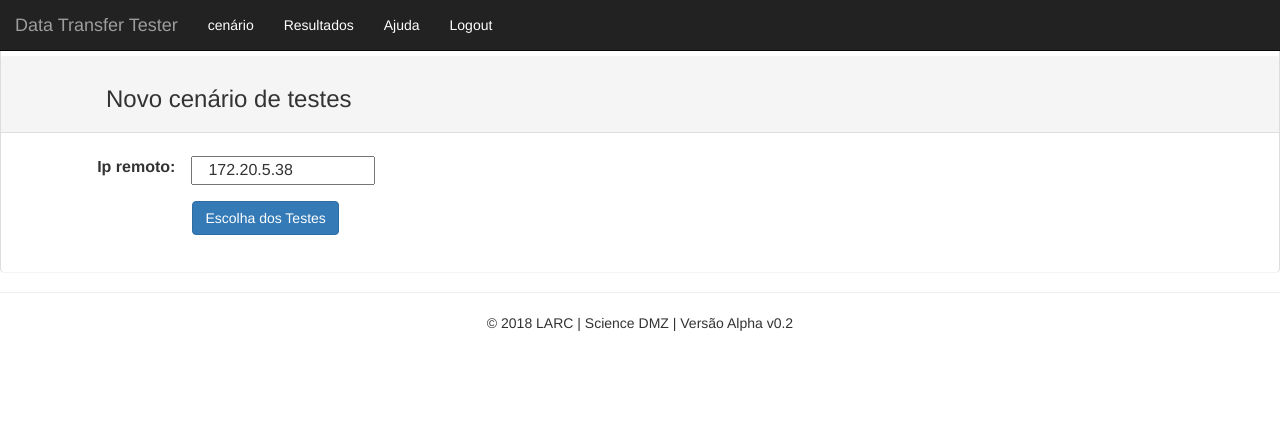
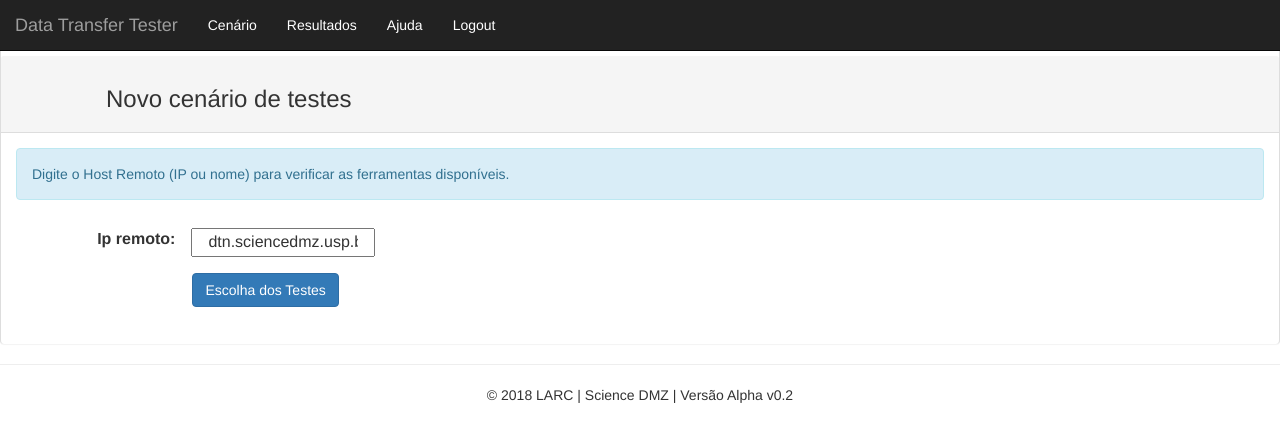
Before and after one commit to dinomagri/data-transfer-tester, a Django app: page /scenarios/ in a window 1280 px wide. Shown: the top 442 px of the page. Run offline with Django 3.2, Linux system fonts and the light colour scheme; the visitor is signed in with stand-in values (Sample User, id 1); parts of the project's set-up code (start-up, migrations or seed data) failed here and were passed over; some libraries are stand-ins or nearby versions.

Commit message:
FIX FDT, a ferramenta faz o download agora, e o servidor inicia automaticamente via DTT, além dsso foram ajustados alguns textos da interface

```diff
--- a/portalsdmz/scenarios/form.py
+++ b/portalsdmz/scenarios/form.py
@@ -17,7 +17,7 @@ class ScenarioForm(forms.Form):
 		nome 		= forms.CharField(max_length = 120, initial='Teste', widget=forms.TextInput(attrs={'class': 'col-sm-5'}))
 		data 		= forms.DateTimeField(initial = datetime.datetime.now(), widget=forms.HiddenInput())
 		tamanho 	= forms.ChoiceField(choices=SIZE_CHOICES, widget=forms.Select(attrs={'class': 'col-sm-5'}))
-		ip_remoto	= forms.CharField(max_length = 120, initial = '172.20.5.38', widget=forms.HiddenInput())
+		ip_remoto	= forms.CharField(max_length = 120, initial = 'dtn.sciencedmz.usp.br', widget=forms.HiddenInput())
 		limite		= forms.IntegerField(initial = 1, min_value=1, max_value=10, widget=forms.NumberInput(attrs={'class': 'col-sm-5'}))
 		destino		= forms.CharField(max_length = 120, initial = 'dados/area-teste', widget=forms.TextInput(attrs={'class': 'col-sm-5'}))
 		origem		= forms.CharField(max_length = 120, initial = 'dados/area-teste', widget=forms.TextInput(attrs={'class': 'col-sm-5'}))
@@ -81,4 +81,4 @@ class ScenarioForm(forms.Form):
 
 class ScenarioForminit(forms.Form):
 
-		ip_remoto	= forms.CharField(max_length = 120, initial = '172.20.5.38', widget=forms.TextInput(attrs={'class': 'col-sm-5'}))
+		ip_remoto	= forms.CharField(max_length = 120, initial = 'dtn.sciencedmz.usp.br', widget=forms.TextInput(attrs={'class': 'col-sm-5'}))
--- a/portalsdmz/scenarios/form1.py
+++ b/portalsdmz/scenarios/form1.py
@@ -2,4 +2,4 @@ from django import forms
 
 class ScenarioForminit(forms.Form):
 
-		ip_remoto	= forms.CharField(max_length = 120, initial = '172.20.5.38', widget=forms.TextInput(attrs={'class': 'col-sm-5'}))
+		ip_remoto	= forms.CharField(max_length = 120, initial = 'dtn.sciencedmz.usp.br', widget=forms.TextInput(attrs={'class': 'col-sm-5'}))
--- a/portalsdmz/scenarios/templates/scenarios/newscenarioinit.html
+++ b/portalsdmz/scenarios/templates/scenarios/newscenarioinit.html
@@ -4,6 +4,7 @@
 	<div class="panel panel-default">
 		<div class="panel-heading"><h3>Novo cenário de testes</h3></div>
 			<div class="panel-body">
+				<div class="alert alert-info"> Digite o Host Remoto (IP ou nome) para verificar as ferramentas disponíveis.</div>
 					<form class="form-horizontal" action='' method = 'POST' id = "loadscenario">
 						{% csrf_token %}
 						  		<table class="table table-form">
--- a/portalsdmz/scenarios/views.py
+++ b/portalsdmz/scenarios/views.py
@@ -1,6 +1,6 @@
 from django.views import generic
 from whichcraft import which
-
+import os
 import subprocess
 
 import datetime
@@ -116,9 +116,11 @@ class newScenario(generic.FormView):
 			form = self.get_form(form_class)
 			context = self.get_context_data(**kwargs)
 			context['form'] = form
+			caminho = os.getcwd()
+			print(caminho)
 #envio do arquivo para maquina remota
 			print("Iniciando envio de script")
-			cmd = 'scp /home/admin/data-transfer-tester/check_tools.sh sdmz@' + IP + ':/tmp/'
+			cmd = 'scp /home/admin/data-transfer-tester/script.py sdmz@' + IP + ':/tmp/'
 			remotescp = subprocess.check_output(cmd, shell=True)
 			# print remotescp
 			ipp = getIP()
--- a/portalsdmz/static/js/sdmz.js
+++ b/portalsdmz/static/js/sdmz.js
@@ -62,7 +62,8 @@ $(document).ready(function($) {
         },
         error: function(erro){
           console.log(erro)
-          alert('algum erro ocorreu!, mas foi o botao certo');
+          alert('Erro em identificar as ferramentas no HOST Remoto! Retornando para a página principal.');
+	  //Talvez seja interessante realizar o log desse erro aqui! Para facilitar a identificação posterior!
           window.location.href = "/";
 
       }
--- a/portalsdmz/static/templates/navbar.html
+++ b/portalsdmz/static/templates/navbar.html
@@ -23,7 +23,7 @@
 			{% if user.is_authenticated %}
 				<ul class="nav navbar-nav">
 
-          <li ><a href="{% url 'new_scenarioinit' %}">cenário</a></li>
+          <li ><a href="{% url 'new_scenarioinit' %}">Cenário</a></li>
 					<li ><a href="{% url 'scenario_list' %}">Resultados</a></li>
 					<li ><a href="{% url 'helper' %}">Ajuda</a></li>
 					<li ><a href="{% url 'logout' %}">Logout</a></li>
```
Also changed, not shown: portalsdmz/measureTools/lib/fdtTool.py (+4 -3 lines).
